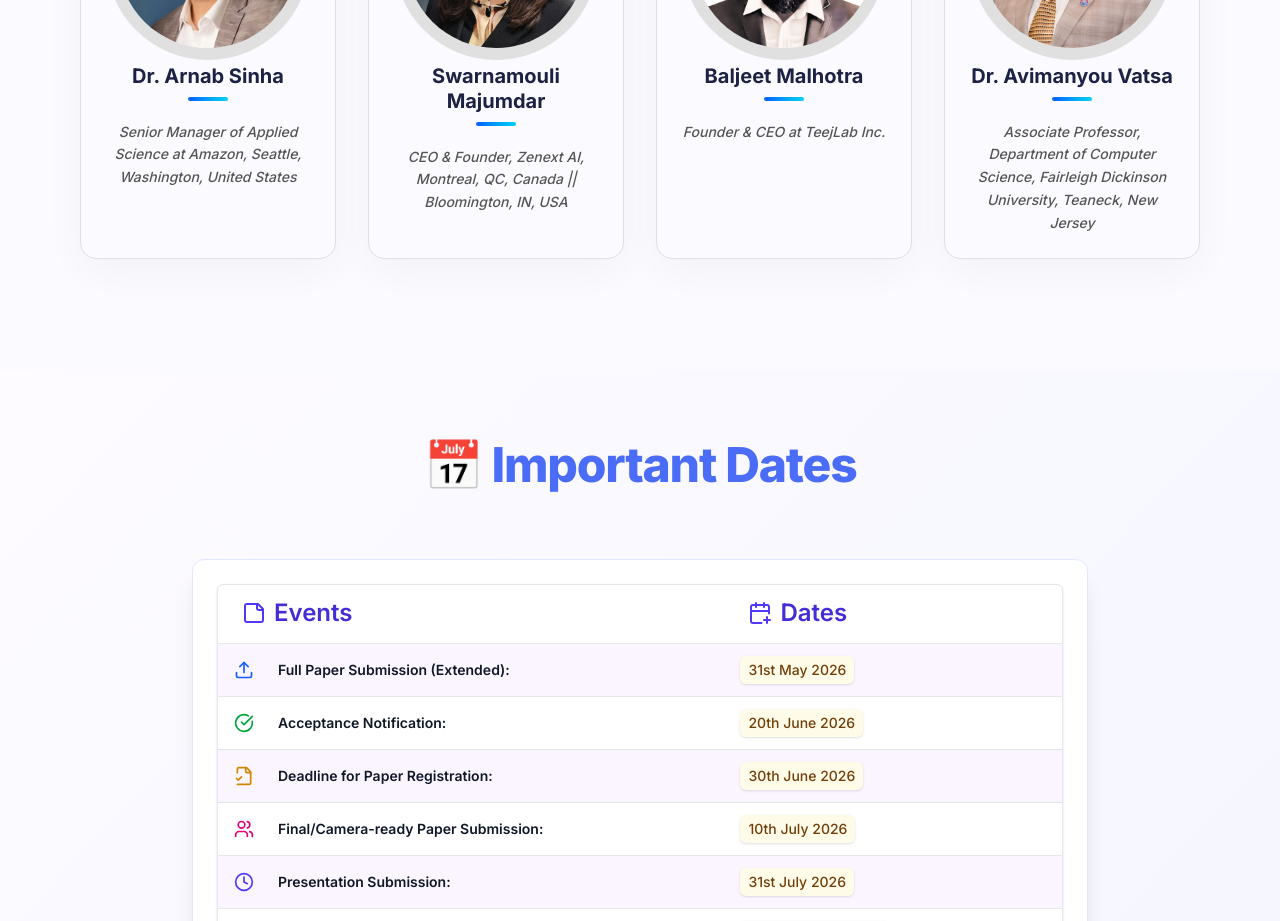
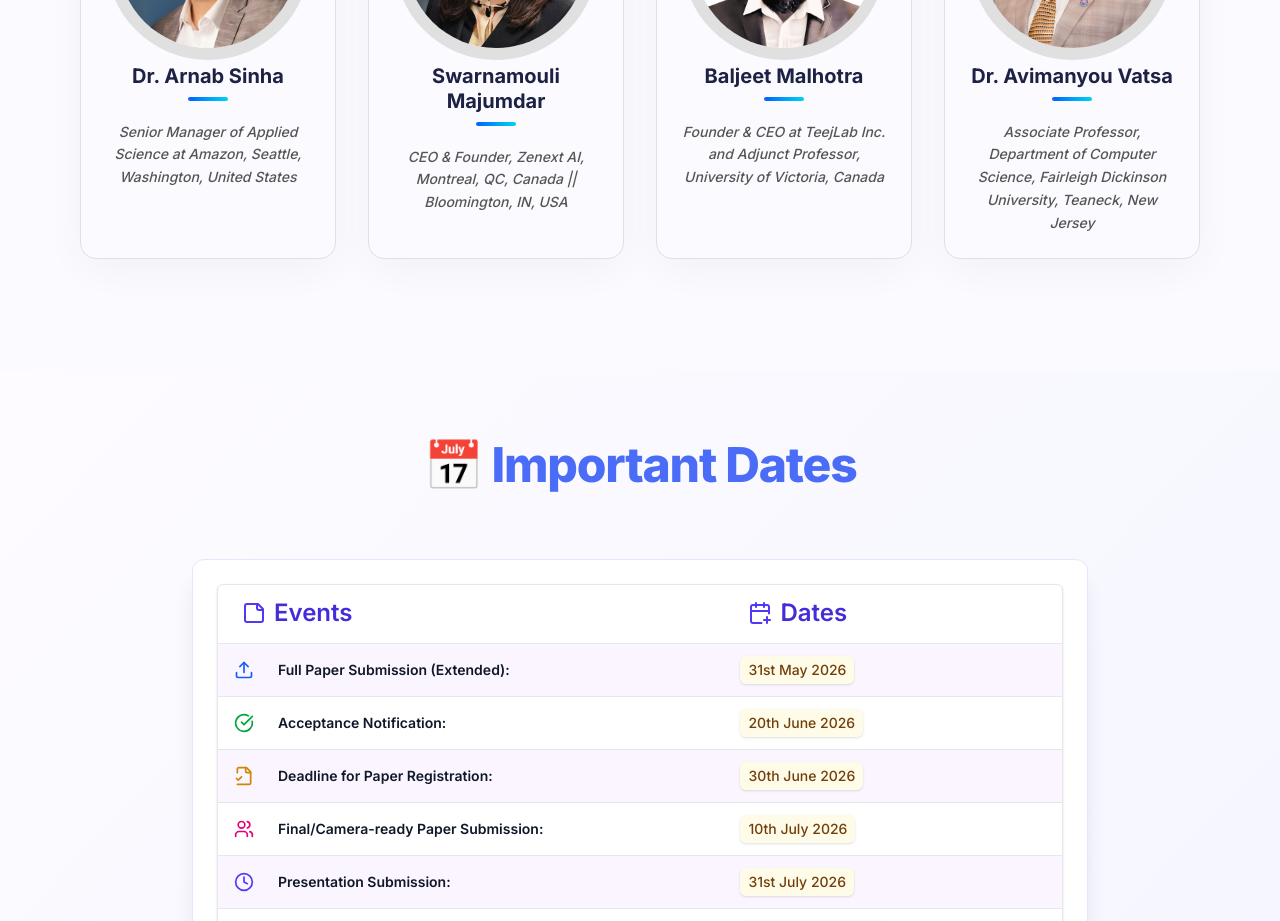
Before and after one commit to KartikTulsian/iemnacdc, a Next.js app: page / in a window 1280 px wide. Shown: the part 2660-3581 px from the top of the page. Built offline with nearby package versions, Linux system fonts and the light colour scheme.

Commit message:
update in speaker

```diff
--- a/src/components/Speakers/SpeakerDetails.tsx
+++ b/src/components/Speakers/SpeakerDetails.tsx
@@ -28,7 +28,7 @@ const speakerData = [
   {
     id: 3,
     name: "Baljeet Malhotra",
-    designation: "Founder & CEO at TeejLab Inc.",
+    designation: "Founder & CEO at TeejLab Inc. and Adjunct Professor, University of Victoria, Canada",
     image: "/images/testimonials/speaker_4.png",
     linkedIn: "https://www.linkedin.com/in/baljeetmalhotra/",
   },
```
